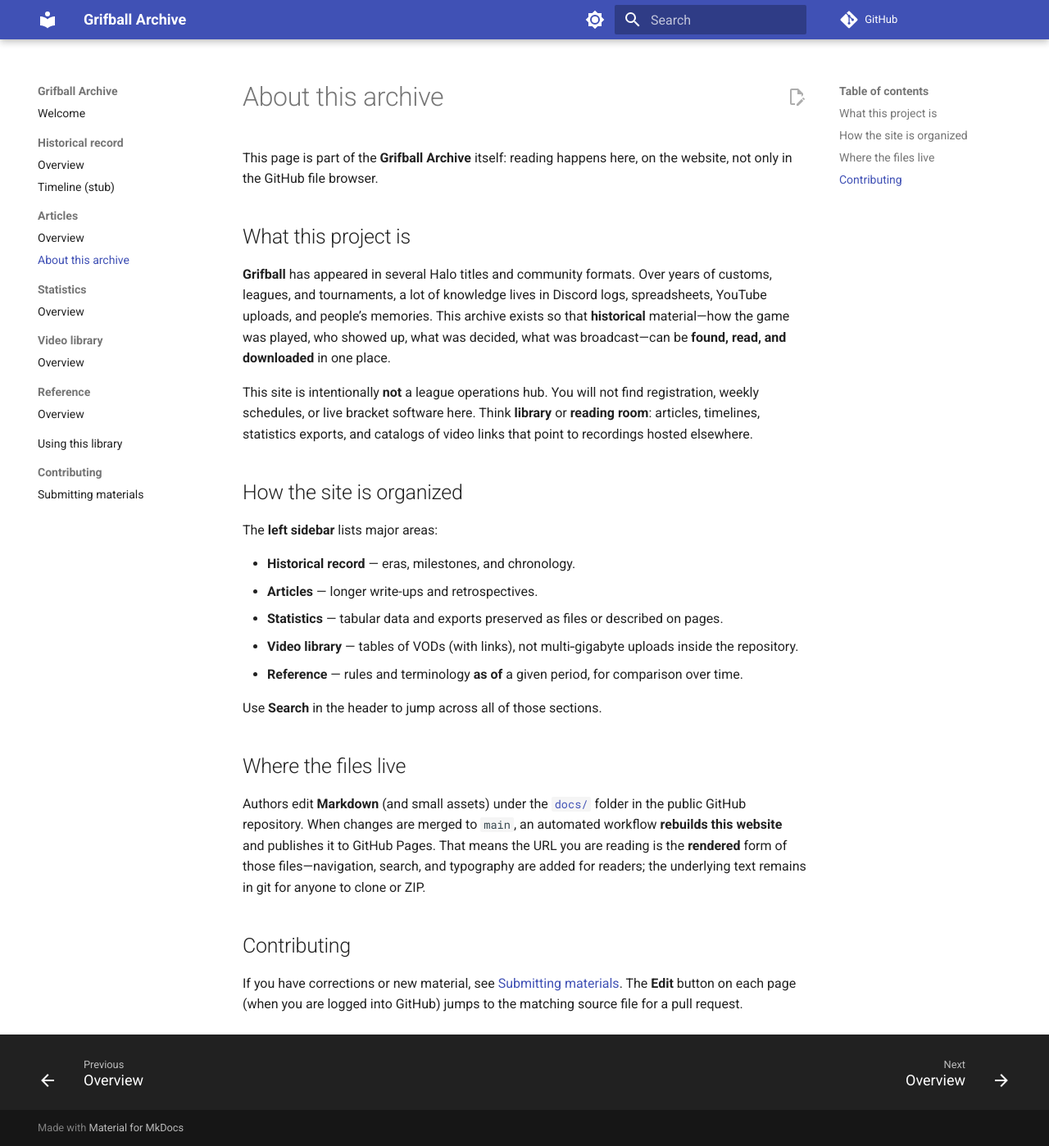
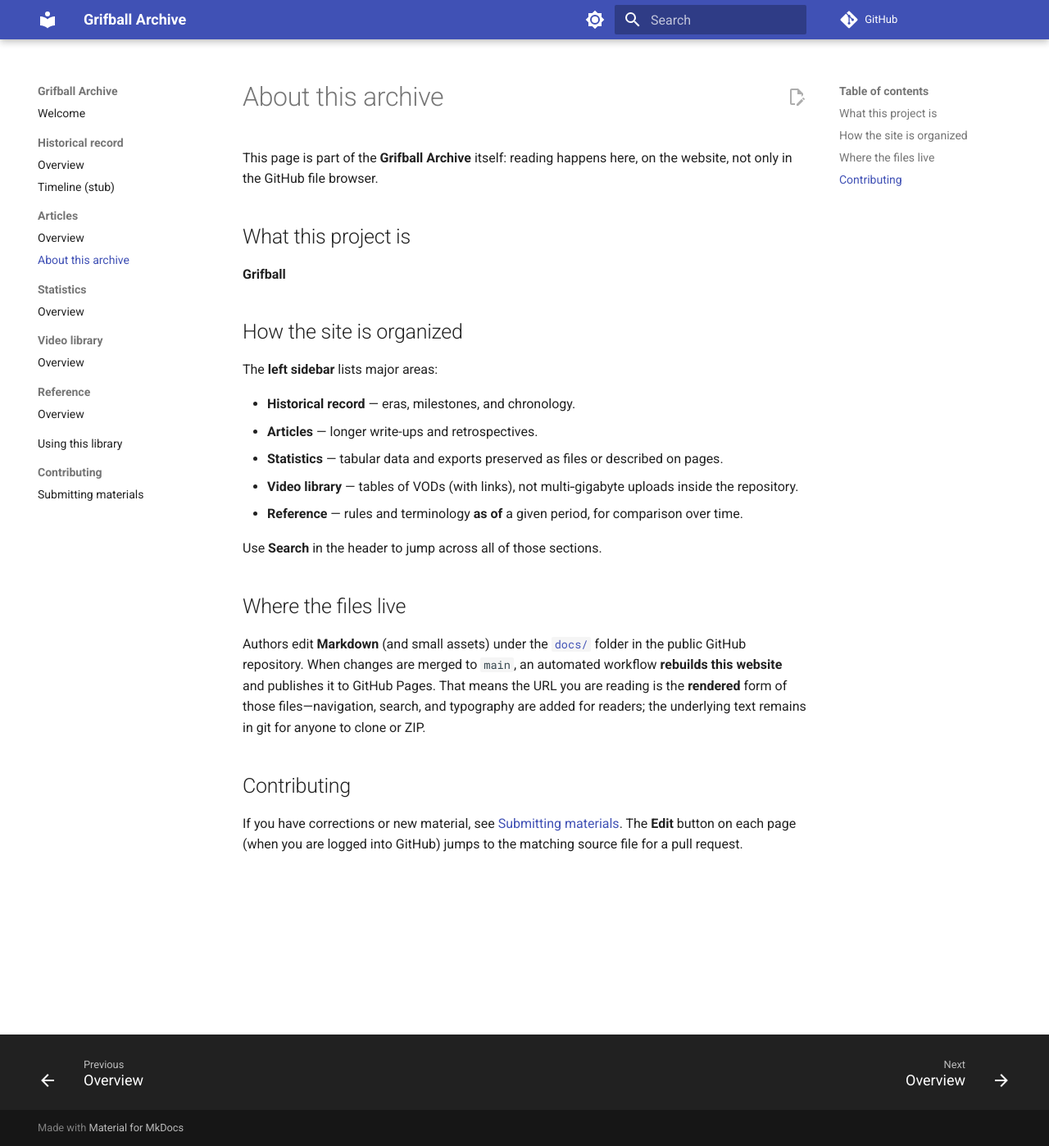
Before and after one commit to Grifball-Archive/Grifball-Archive, an MkDocs documentation site: the page built from docs/articles/about-the-archive.md, in a window 1280 px wide and 1398 px high. Shown: the whole window at 82% size. Built offline with MkDocs 1.6.1 and Material for MkDocs 9.7.7, drawn with Linux system fonts in a browser that asks for light colours; comment, search, counter and statistics services are not loaded.

Commit message:
Update about-the-archive.md

```diff
--- a/docs/articles/about-the-archive.md
+++ b/docs/articles/about-the-archive.md
@@ -4,9 +4,7 @@ This page is part of the **Grifball Archive** itself: reading happens here, on t
 
 ## What this project is
 
-**Grifball** has appeared in several Halo titles and community formats. Over years of customs, leagues, and tournaments, a lot of knowledge lives in Discord logs, spreadsheets, YouTube uploads, and people’s memories. This archive exists so that **historical** material—how the game was played, who showed up, what was decided, what was broadcast—can be **found, read, and downloaded** in one place.
-
-This site is intentionally **not** a league operations hub. You will not find registration, weekly schedules, or live bracket software here. Think **library** or **reading room**: articles, timelines, statistics exports, and catalogs of video links that point to recordings hosted elsewhere.
+**Grifball**
 
 ## How the site is organized
 
```
